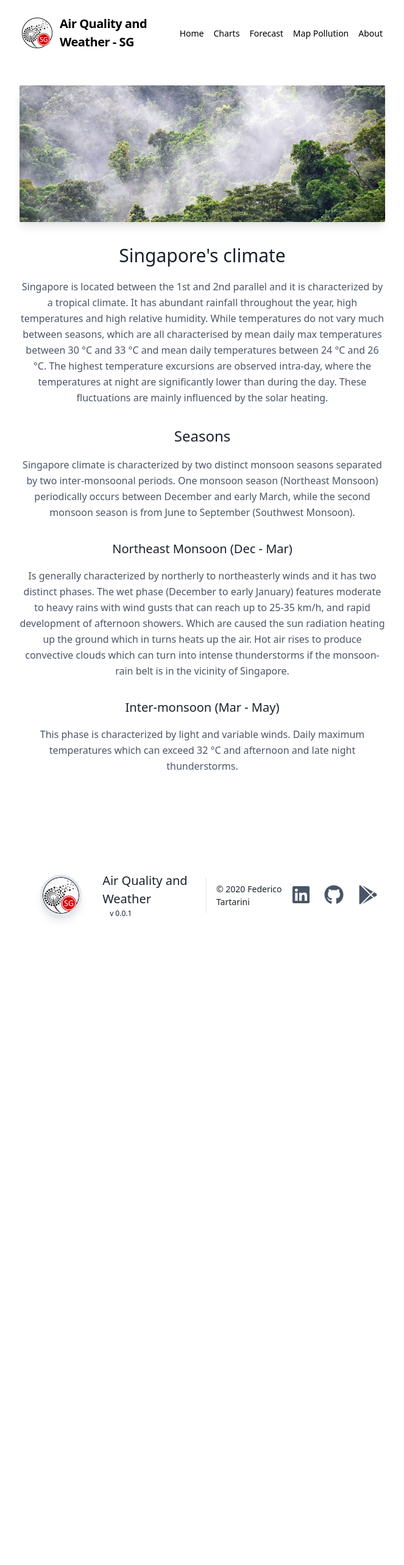
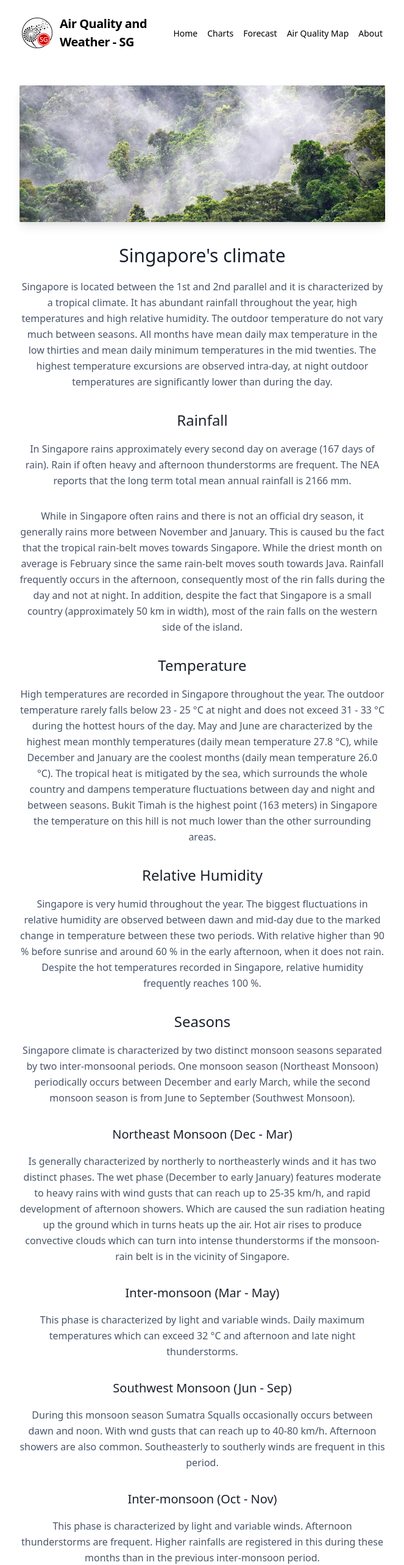
Before and after one commit to FedericoTartarini/air-quality-weather-sg, a React (Create React App) app: page /climate in a window 1280 px wide. Shown: the top 2566 px of the page at 61% size, without its empty margins (308-971 px from the left). Before the commit the page ends 1539 px from the top, so only its background shows below. Built offline with nearby package versions, Linux system fonts and the light colour scheme; no server answers.

Commit message:
* changed basename * navigation bar * added more info wiki climate

```diff
--- a/src/App.js
+++ b/src/App.js
@@ -150,7 +150,7 @@ function App() {
   }
 
   return (
-    <Router basename="/air-quality-weather-sg">
+    <Router basename="/">
       <div className="relative pb-10 min-h-screen">
         <NavigationBar />
         <Suspense fallback={<Loader />}>
--- a/src/Components/NavigationBar.js
+++ b/src/Components/NavigationBar.js
@@ -57,7 +57,7 @@ function NavigationBar() {
           </Link>
           <Link to="/mapPollution">
             <span className="block mt-4 xl:inline-block xl:mt-0 over:text-gray-600 ml-4">
-              Map Pollution
+              Air Quality Map
             </span>
           </Link>
           <Link to="/about">
--- a/src/Views/WikiClimate.js
+++ b/src/Views/WikiClimate.js
@@ -35,12 +35,57 @@ function WikiClimate() {
             Singapore is located between the 1st and 2nd parallel and it is
             characterized by a tropical climate. It has abundant rainfall
             throughout the year, high temperatures and high relative humidity.
-            While temperatures do not vary much between seasons, which are all
-            characterised by mean daily max temperatures between 30 °C and 33 °C
-            and mean daily temperatures between 24 °C and 26 °C. The highest
-            temperature excursions are observed intra-day, where the
-            temperatures at night are significantly lower than during the day.
-            These fluctuations are mainly influenced by the solar heating.
+            The outdoor temperature do not vary much between seasons. All months
+            have mean daily max temperature in the low thirties and mean daily
+            minimum temperatures in the mid twenties. The highest temperature
+            excursions are observed intra-day, at night outdoor temperatures are
+            significantly lower than during the day.
+          </p>
+          <h1 className="text-2xl mb-4 font-medium text-gray-900">Rainfall</h1>
+          <p className="mb-8 leading-relaxed">
+            In Singapore rains approximately every second day on average (167
+            days of rain). Rain if often heavy and afternoon thunderstorms are
+            frequent. The NEA reports that the long term total mean annual
+            rainfall is 2166 mm.
+          </p>
+          <p className="mb-8 leading-relaxed">
+            While in Singapore often rains and there is not an official dry
+            season, it generally rains more between November and January. This
+            is caused bu the fact that the tropical rain-belt moves towards
+            Singapore. While the driest month on average is February since the
+            same rain-belt moves south towards Java. Rainfall frequently occurs
+            in the afternoon, consequently most of the rin falls during the day
+            and not at night. In addition, despite the fact that Singapore is a
+            small country (approximately 50 km in width), most of the rain falls
+            on the western side of the island.
+          </p>
+          <h1 className="text-2xl mb-4 font-medium text-gray-900">
+            Temperature
+          </h1>
+          <p className="mb-8 leading-relaxed">
+            High temperatures are recorded in Singapore throughout the year. The
+            outdoor temperature rarely falls below 23 - 25 °C at night and does
+            not exceed 31 - 33 °C during the hottest hours of the day. May and
+            June are characterized by the highest mean monthly temperatures
+            (daily mean temperature 27.8 °C), while December and January are the
+            coolest months (daily mean temperature 26.0 °C). The tropical heat
+            is mitigated by the sea, which surrounds the whole country and
+            dampens temperature fluctuations between day and night and between
+            seasons. Bukit Timah is the highest point (163 meters) in Singapore
+            the temperature on this hill is not much lower than the other
+            surrounding areas.
+          </p>
+          <h1 className="text-2xl mb-4 font-medium text-gray-900">
+            Relative Humidity
+          </h1>
+          <p className="mb-8 leading-relaxed">
+            Singapore is very humid throughout the year. The biggest
+            fluctuations in relative humidity are observed between dawn and
+            mid-day due to the marked change in temperature between these two
+            periods. With relative higher than 90 % before sunrise and around 60
+            % in the early afternoon, when it does not rain. Despite the hot
+            temperatures recorded in Singapore, relative humidity frequently
+            reaches 100 %.
           </p>
           <h1 className="text-2xl mb-4 font-medium text-gray-900">Seasons</h1>
           <p className="mb-8 leading-relaxed">
@@ -71,6 +116,23 @@ function WikiClimate() {
             maximum temperatures which can exceed 32 °C and afternoon and late
             night thunderstorms.
           </p>
+          <h1 className="text-xl mb-4 font-medium text-gray-900">
+            Southwest Monsoon (Jun - Sep)
+          </h1>
+          <p className="mb-8 leading-relaxed">
+            During this monsoon season Sumatra Squalls occasionally occurs
+            between dawn and noon. With wnd gusts that can reach up to 40-80
+            km/h. Afternoon showers are also common. Southeasterly to southerly
+            winds are frequent in this period.
+          </p>
+          <h1 className="text-xl mb-4 font-medium text-gray-900">
+            Inter-monsoon (Oct - Nov)
+          </h1>
+          <p className="mb-8 leading-relaxed">
+            This phase is characterized by light and variable winds. Afternoon
+            thunderstorms are frequent. Higher rainfalls are registered in this
+            during these months than in the previous inter-monsoon period.
+          </p>
           {/*  todo complete */}
           {/* http://www.weather.gov.sg/climate-climate-of-singapore/ */}
           {/*  https://www.nea.gov.sg/docs/default-source/resource/guidebook-on-climate-of-singapore.pdf */}
```
